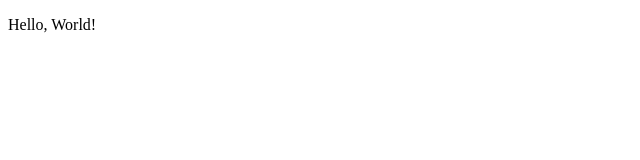
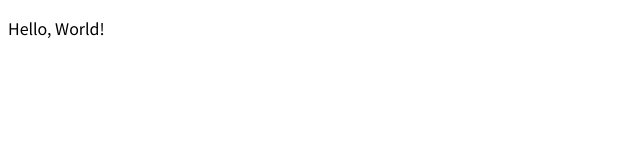
Before and after one commit to hagoromo2000/Nextjs-app-directory-demo, a Next.js app: page / in a window 1280 px wide. Shown: the top 160 px of the page, without its empty margins (0-640 px from the left). Built offline with nearby package versions, Linux system fonts and the light colour scheme.

Commit message:
Add:next-fontの追加と適用

```diff
--- a/app/layout.tsx
+++ b/app/layout.tsx
@@ -1,6 +1,11 @@
-import { Inter } from "next/font/google";
+import { Noto_Sans_JP } from "next/font/google";
 
-const inter = Inter({ subsets: ["latin"] });
+// フォントの読み込み
+const NotoSansJP = Noto_Sans_JP({
+  weight: ["400", "700"],
+  subsets: ["latin"],
+  preload: true,
+});
 
 // ページのメタデータ
 export const metadata = {
@@ -17,7 +22,7 @@
   return (
     <html lang="ja">
       {/* ページやレイアウトの内容を表示 */}
-      <body>{children}</body>
+      <body className={NotoSansJP.className}>{children}</body>
     </html>
   );
 }
```
